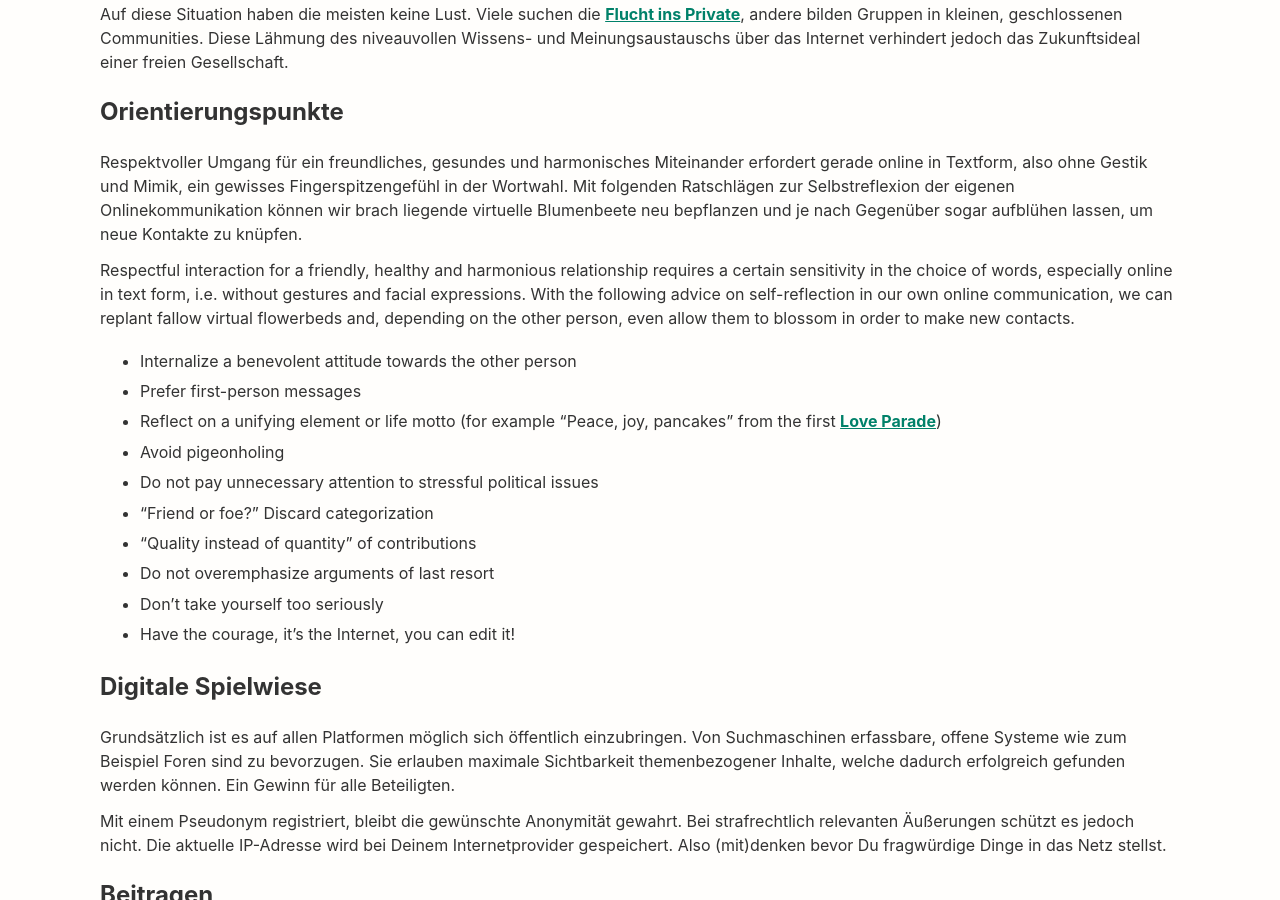
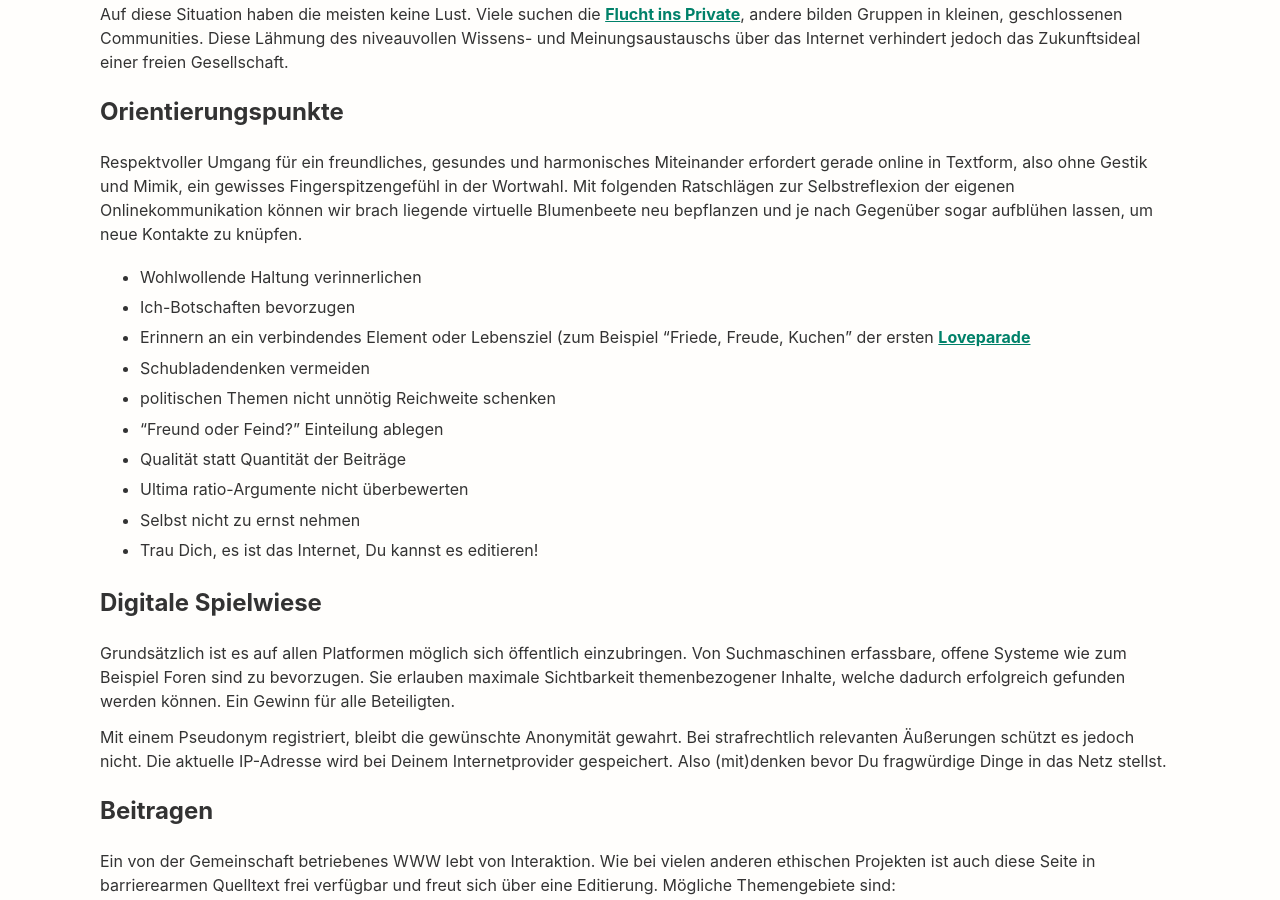
Before and after one commit to midzer/commentbeauty, a Jekyll site: the page built from de/index.md, in a window 1280 px wide and 900 px high, scrolled down 867 px. Built offline with Jekyll 4.4.1, drawn with Linux system fonts in a browser that asks for light colours.

Commit message:
update index.md

```diff
--- a/de/index.md
+++ b/de/index.md
@@ -23,18 +23,16 @@ Auf diese Situation haben die meisten keine Lust. Viele suchen die [Flucht ins P
 
 Respektvoller Umgang für ein freundliches, gesundes und harmonisches Miteinander erfordert gerade online in Textform, also ohne Gestik und Mimik, ein gewisses Fingerspitzengefühl in der Wortwahl. Mit folgenden Ratschlägen zur Selbstreflexion der eigenen Onlinekommunikation können wir brach liegende virtuelle Blumenbeete neu bepflanzen und je nach Gegenüber sogar aufblühen lassen, um neue Kontakte zu knüpfen.
 
-Respectful interaction for a friendly, healthy and harmonious relationship requires a certain sensitivity in the choice of words, especially online in text form, i.e. without gestures and facial expressions. With the following advice on self-reflection in our own online communication, we can replant fallow virtual flowerbeds and, depending on the other person, even allow them to blossom in order to make new contacts.
-
-* Internalize a benevolent attitude towards the other person
-* Prefer first-person messages
-* Reflect on a unifying element or life motto (for example “Peace, joy, pancakes” from the first [Love Parade](https://en.wikipedia.org/wiki/Love_Parade))
-* Avoid pigeonholing
-* Do not pay unnecessary attention to stressful political issues
-* “Friend or foe?” Discard categorization
-* “Quality instead of quantity” of contributions
-* Do not overemphasize arguments of last resort
-* Don't take yourself too seriously
-* Have the courage, it's the Internet, you can edit it!
+* Wohlwollende Haltung verinnerlichen
+* Ich-Botschaften bevorzugen
+* Erinnern an ein verbindendes Element oder Lebensziel (zum Beispiel "Friede, Freude, Kuchen" der ersten [Loveparade](https://de.wikipedia.org/wiki/Loveparade)
+* Schubladendenken vermeiden
+* politischen Themen nicht unnötig Reichweite schenken
+* "Freund oder Feind?" Einteilung ablegen
+* Qualität statt Quantität der Beiträge
+* Ultima ratio-Argumente nicht überbewerten
+* Selbst nicht zu ernst nehmen
+* Trau Dich, es ist das Internet, Du kannst es editieren!
 
 ## Digitale Spielwiese
 
```
Also changed, not shown: index.md (+2 -0 lines).
